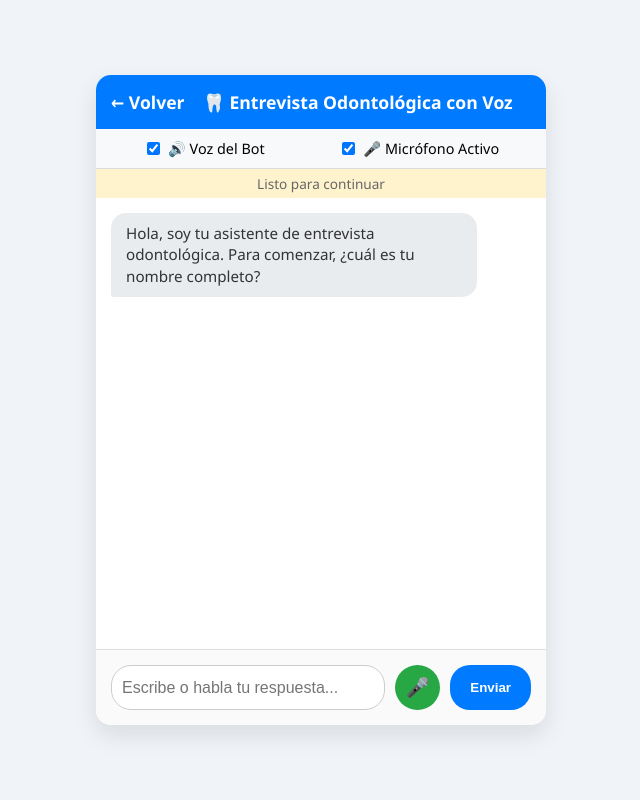
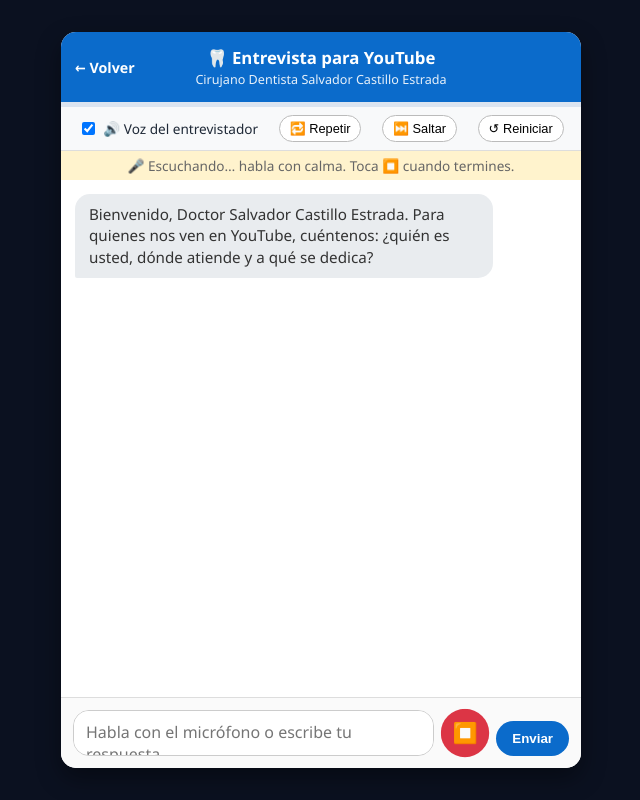
Before and after one commit to kriptonius/tvsam, a plain HTML site: page entrevista.html in a window 1280 px wide. Both pictures are taken after a click on the button "Hablar / terminar". Shown: the whole page, without its empty margins (319-959 px from the left). Drawn offline with Linux system fonts and the light colour scheme.

Commit message:
Add files via upload

```diff
--- a/entrevista.html
+++ b/entrevista.html
@@ -3,246 +3,205 @@
 <head>
 <meta charset="UTF-8">
 <meta name="viewport" content="width=device-width, initial-scale=1.0">
-    <title>Entrevista Odontológica Virtual con Voz</title>
+<title>Entrevista al Cirujano Dentista</title>
 <style>
-        body { font-family: 'Segoe UI', Tahoma, Geneva, Verdana, sans-serif; background-color: #f0f4f8; margin: 0; display: flex; justify-content: center; align-items: center; height: 100vh; }
-        .chat-container { width: 450px; max-width: 90%; background: white; border-radius: 15px; box-shadow: 0 10px 25px rgba(0,0,0,0.1); overflow: hidden; display: flex; flex-direction: column; height: 650px; }
-        .chat-header { background: #007bff; color: white; padding: 15px; text-align: center; font-weight: bold; font-size: 1.1em; }
-        .voice-controls { background: #f8f9fa; padding: 10px; display: flex; justify-content: space-around; border-bottom: 1px solid #ddd; }
-        .voice-controls label { display: flex; align-items: center; gap: 5px; font-size: 0.9em; cursor: pointer; }
-        .chat-messages { flex: 1; padding: 15px; overflow-y: auto; display: flex; flex-direction: column; gap: 10px; }
-        .message { max-width: 80%; padding: 10px 15px; border-radius: 15px; font-size: 0.95em; line-height: 1.4; }
-        .bot-message { background: #e9ecef; color: #333; align-self: flex-start; border-bottom-left-radius: 2px; }
-        .user-message { background: #007bff; color: white; align-self: flex-end; border-bottom-right-radius: 2px; }
-        .chat-input { display: flex; padding: 15px; border-top: 1px solid #ddd; background: #fafafa; gap: 10px; }
-        .chat-input input { flex: 1; padding: 10px; border: 1px solid #ccc; border-radius: 20px; outline: none; font-size: 1em; }
-        .chat-input button { padding: 10px 20px; background: #007bff; color: white; border: none; border-radius: 20px; cursor: pointer; font-weight: bold; }
-        .chat-input button:hover { background: #0056b3; }
-        .mic-button { background: #28a745 !important; width: 45px; height: 45px; border-radius: 50% !important; padding: 0 !important; display: flex; align-items: center; justify-content: center; font-size: 1.2em; }
-        .mic-button:hover { background: #218838 !important; }
-        .mic-button.recording { background: #dc3545 !important; animation: pulse 1.5s infinite; }
-        @keyframes pulse { 0%, 100% { transform: scale(1); } 50% { transform: scale(1.1); } }
-        .summary { background: #d4edda; color: #155724; padding: 15px; border-radius: 10px; margin-top: 10px; font-size: 0.9em; white-space: pre-wrap; }
-        .status { text-align: center; padding: 5px; font-size: 0.85em; color: #666; background: #fff3cd; }
+  *{box-sizing:border-box}
+  body{font-family:'Segoe UI',Tahoma,Geneva,Verdana,sans-serif;background:#0b1120;margin:0;display:flex;justify-content:center;align-items:center;min-height:100vh;color:#1f2937}
+  .chat-container{width:520px;max-width:96%;background:#fff;border-radius:15px;box-shadow:0 10px 25px rgba(0,0,0,.4);overflow:hidden;display:flex;flex-direction:column;height:92vh;max-height:760px}
+  .chat-header{background:#0b6bcb;color:#fff;padding:14px 16px;font-weight:bold;font-size:1.05em;text-align:center;position:relative}
+  .chat-header a{position:absolute;left:14px;top:50%;transform:translateY(-50%);color:#fff;text-decoration:none;font-size:.85em;font-weight:600}
+  .chat-header small{display:block;font-weight:400;font-size:.75em;opacity:.9;margin-top:2px}
+  .progress{height:5px;background:#dbe4f0}.progress div{height:100%;width:0;background:#22c55e;transition:width .3s}
+  .voice-controls{background:#f8f9fa;padding:8px 10px;display:flex;justify-content:space-around;border-bottom:1px solid #ddd;gap:6px;flex-wrap:wrap}
+  .voice-controls label{display:flex;align-items:center;gap:5px;font-size:.85em;cursor:pointer}
+  .voice-controls button{font-size:.8em;padding:5px 10px;border:1px solid #bbb;background:#fff;border-radius:14px;cursor:pointer}
+  .status{text-align:center;padding:5px;font-size:.85em;color:#666;background:#fff3cd}
+  .chat-messages{flex:1;padding:14px;overflow-y:auto;display:flex;flex-direction:column;gap:10px}
+  .message{max-width:85%;padding:10px 14px;border-radius:15px;font-size:.95em;line-height:1.4;white-space:pre-wrap}
+  .bot-message{background:#e9ecef;color:#333;align-self:flex-start;border-bottom-left-radius:2px}
+  .user-message{background:#0b6bcb;color:#fff;align-self:flex-end;border-bottom-right-radius:2px}
+  .chat-input{display:flex;padding:12px;border-top:1px solid #ddd;background:#fafafa;gap:8px;align-items:flex-end}
+  .chat-input textarea{flex:1;padding:10px 12px;border:1px solid #ccc;border-radius:16px;outline:none;font-size:1em;font-family:inherit;resize:none;height:46px;max-height:120px}
+  .chat-input button{padding:10px 16px;background:#0b6bcb;color:#fff;border:none;border-radius:20px;cursor:pointer;font-weight:bold}
+  .mic-button{background:#28a745!important;width:46px;height:46px;border-radius:50%!important;padding:0!important;font-size:1.2em}
+  .mic-button.recording{background:#dc3545!important;animation:pulse 1.3s infinite}
+  @keyframes pulse{0%,100%{transform:scale(1)}50%{transform:scale(1.1)}}
+  .summary{background:#d4edda;color:#155724;padding:14px;border-radius:10px;font-size:.88em;white-space:pre-wrap;line-height:1.45}
+  .actions{display:flex;gap:8px;flex-wrap:wrap}
+  .actions button{padding:9px 14px;border:none;border-radius:16px;background:#0b6bcb;color:#fff;font-weight:bold;cursor:pointer}
 </style>
 </head>
 <body>
-
 <div class="chat-container">
-    <div class="chat-header"><a href="index.html" style="color:#fff;text-decoration:none;float:left">← Volver</a>🦷 Entrevista Odontológica con Voz</div>
+  <div class="chat-header"><a href="index.html">← Volver</a>🦷 Entrevista para YouTube<small>Cirujano Dentista Salvador Castillo Estrada</small></div>
+  <div class="progress"><div id="bar"></div></div>
   <div class="voice-controls">
-        <label>
-            <input type="checkbox" id="enableSpeech" checked>
-            🔊 Voz del Bot
-        </label>
-        <label>
-            <input type="checkbox" id="enableMic" checked>
-            🎤 Micrófono Activo
-        </label>
+    <label><input type="checkbox" id="enableSpeech" checked>🔊 Voz del entrevistador</label>
+    <button onclick="repeatQuestion()">🔁 Repetir</button>
+    <button onclick="skipQuestion()">⏭️ Saltar</button>
+    <button onclick="restart()">↺ Reiniciar</button>
   </div>
-    <div class="status" id="status">Listo para comenzar</div>
+  <div class="status" id="status">Preparando entrevista…</div>
   <div class="chat-messages" id="chatMessages"></div>
   <div class="chat-input">
-        <input type="text" id="userInput" placeholder="Escribe o habla tu respuesta..." onkeypress="handleKeyPress(event)">
-        <button class="mic-button" id="micButton" onclick="toggleRecording()" title="Presiona para hablar">🎤</button>
+    <textarea id="userInput" placeholder="Habla con el micrófono o escribe tu respuesta…" onkeydown="handleKey(event)"></textarea>
+    <button class="mic-button" id="micButton" onclick="toggleRecording()" title="Hablar / terminar">🎤</button>
     <button onclick="sendMessage()">Enviar</button>
   </div>
 </div>
 
 <script>
+const DOCTOR = "Cirujano Dentista Salvador Castillo Estrada";
 const questions = [
-        "Hola, soy tu asistente de entrevista odontológica. Para comenzar, ¿cuál es tu nombre completo?",
-        "Mucho gusto, {nombre}. ¿Cuál es el motivo principal de tu consulta hoy? Por ejemplo: dolor, limpieza, revisión, ortodoncia",
-        "¿Experimentas algún dolor, sensibilidad o inflamación en este momento? Por favor, describe brevemente.",
-        "¿Tienes algún antecedente médico importante? Como alergias, medicamentos actuales, diabetes o hipertensión",
-        "¿Cuántas veces al día te cepillas los dientes y usas hilo dental?",
-        "¿Cuándo fue tu última visita al odontólogo y qué tratamiento te realizaron?",
-        "¿Tienes algún hábito como fumar, consumir alcohol o rechinar los dientes?"
+  "Bienvenido, Doctor Salvador Castillo Estrada. Para quienes nos ven en YouTube, cuéntenos: ¿quién es usted, dónde atiende y a qué se dedica?",
+  "¿Por qué decidió estudiar Odontología? ¿Qué lo motivó?",
+  "¿Cuántos años lleva ejerciendo y cómo es atender pacientes en el VRAEM?",
+  "¿Cuáles son los problemas dentales más comunes que ve en su consultorio?",
+  "¿Cuál es el error que más cometen las personas al cuidar sus dientes?",
+  "¿Cada cuánto tiempo deberíamos hacernos una limpieza o profilaxis dental, y por qué es importante?",
+  "Doctor, díganos un mito sobre los dientes que le gustaría desmentir hoy.",
+  "¿Cómo debemos cepillarnos correctamente? Explíquelo paso a paso para que los televidentes puedan aplicarlo.",
+  "¿Qué consejo le daría a quienes le tienen miedo al dentista?",
+  "¿Qué tratamiento le ha dado más satisfacción como profesional, y por qué?",
+  "¿Qué servicios ofrece y cómo pueden contactarlo o agendar una cita las personas que nos ven?",
+  "Para cerrar, doctor: ¿cuál es su mensaje final para los espectadores?"
 ];
+const labels = ["Presentación","Por qué odontología","Experiencia en el VRAEM","Problemas más comunes","Error más frecuente","Limpieza / profilaxis","Mito a desmentir","Cepillado correcto","Miedo al dentista","Tratamiento más satisfactorio","Servicios y contacto","Mensaje final"];
 
-    let currentStep = 0;
-    let answers = {};
-    let userName = "";
-    let recognition = null;
-    let isRecording = false;
-    let synth = window.speechSynthesis;
+let step = 0, answers = [], recognition = null, isRecording = false, finalText = "";
+const synth = window.speechSynthesis;
+const $ = id => document.getElementById(id);
 
-    // Configurar reconocimiento de voz
-    if ('webkitSpeechRecognition' in window || 'SpeechRecognition' in window) {
-        const SpeechRecognition = window.SpeechRecognition || window.webkitSpeechRecognition;
-        recognition = new SpeechRecognition();
-        recognition.lang = 'es-ES';
-        recognition.continuous = false;
-        recognition.interimResults = false;
-
-        recognition.onresult = function(event) {
-            const transcript = event.results[0][0].transcript;
-            document.getElementById('userInput').value = transcript;
-            stopRecording();
-            sendMessage();
+// ----- Voz: reconocimiento (continuo, para respuestas largas) -----
+const SR = window.SpeechRecognition || window.webkitSpeechRecognition;
+if (SR) {
+  recognition = new SR();
+  recognition.lang = 'es-PE';
+  recognition.continuous = true;
+  recognition.interimResults = true;
+  recognition.onresult = e => {
+    let interim = "";
+    for (let i = e.resultIndex; i < e.results.length; i++) {
+      const t = e.results[i][0].transcript;
+      if (e.results[i].isFinal) finalText += t + " "; else interim += t;
+    }
+    $('userInput').value = (finalText + interim).trim();
   };
-
-        recognition.onerror = function(event) {
-            console.error('Error de reconocimiento:', event.error);
-            updateStatus('Error de reconocimiento. Intenta de nuevo.');
-            stopRecording();
-        };
-
-        recognition.onend = function() {
-            if (isRecording) {
-                stopRecording();
-            }
-        };
+  recognition.onerror = e => { if (e.error !== 'no-speech') status('Micrófono: ' + e.error + '. Puedes escribir tu respuesta.'); };
+  recognition.onend = () => { if (isRecording) { try { recognition.start(); } catch (e) {} } };
 } else {
-        document.getElementById('micButton').disabled = true;
-        document.getElementById('micButton').title = 'Reconocimiento de voz no soportado';
-        document.getElementById('enableMic').checked = false;
+  $('micButton').disabled = true;
+  $('micButton').title = 'Este navegador no tiene reconocimiento de voz. Escribe tu respuesta.';
 }
 
-    function speak(text) {
-        if (!document.getElementById('enableSpeech').checked) return;
+function status(t){ $('status').textContent = t; }
 
-        // Cancelar cualquier habla anterior
+function speak(text){
+  if (!$('enableSpeech').checked || !synth) return;
   synth.cancel();
-
-        const utterance = new SpeechSynthesisUtterance(text);
-        utterance.lang = 'es-ES';
-        utterance.rate = 0.9;
-        utterance.pitch = 1;
-
-        // Intentar usar una voz en español
-        const voices = synth.getVoices();
-        const spanishVoice = voices.find(v => v.lang.startsWith('es'));
-        if (spanishVoice) {
-            utterance.voice = spanishVoice;
+  const u = new SpeechSynthesisUtterance(text);
+  u.lang = 'es-PE'; u.rate = .95;
+  const v = synth.getVoices().find(v => v.lang.startsWith('es'));
+  if (v) u.voice = v;
+  synth.speak(u);
 }
 
-        synth.speak(utterance);
+function toggleRecording(){
+  if (!recognition) return;
+  if (isRecording) { stopRecording(true); } else { startRecording(); }
+}
+function startRecording(){
+  if (synth) synth.cancel();
+  finalText = $('userInput').value ? $('userInput').value + " " : "";
+  isRecording = true;
+  $('micButton').classList.add('recording'); $('micButton').textContent = '⏹️';
+  status('🎤 Escuchando… habla con calma. Toca ⏹️ cuando termines.');
+  try { recognition.start(); } catch (e) {}
+}
+function stopRecording(autoSend){
+  isRecording = false;
+  $('micButton').classList.remove('recording'); $('micButton').textContent = '🎤';
+  try { recognition.stop(); } catch (e) {}
+  status('Revisa tu respuesta y toca Enviar (o edítala).');
 }
 
-    function toggleRecording() {
-        if (!recognition) {
-            alert('Tu navegador no soporta reconocimiento de voz');
-            return;
+// ----- Chat -----
+function addMessage(text, who){
+  const d = document.createElement('div');
+  d.className = 'message ' + (who === 'bot' ? 'bot-message' : 'user-message');
+  d.textContent = text;
+  $('chatMessages').appendChild(d);
+  $('chatMessages').scrollTop = $('chatMessages').scrollHeight;
+}
+function updateBar(){ $('bar').style.width = Math.round(step / questions.length * 100) + '%'; }
+
+function ask(){
+  updateBar();
+  if (step >= questions.length) { showSummary(); return; }
+  const q = questions[step];
+  status('Pregunta ' + (step + 1) + ' de ' + questions.length);
+  setTimeout(() => { addMessage(q, 'bot'); speak(q); }, 400);
+}
+function repeatQuestion(){ if (step < questions.length) { speak(questions[step]); } }
+function skipQuestion(){
+  if (step >= questions.length) return;
+  if (isRecording) stopRecording();
+  answers[step] = "(pregunta saltada)";
+  addMessage('(saltada)', 'user'); $('userInput').value = ''; step++; ask();
+}
+function sendMessage(){
+  if (step >= questions.length) return;
+  if (isRecording) stopRecording();
+  const text = $('userInput').value.trim();
+  if (!text) { status('Escribe o dicta tu respuesta primero.'); return; }
+  addMessage(text, 'user');
+  answers[step] = text;
+  $('userInput').value = ''; finalText = '';
+  step++; ask();
+}
+function handleKey(e){ if (e.key === 'Enter' && !e.shiftKey) { e.preventDefault(); sendMessage(); } }
+
+// ----- Resumen para YouTube -----
+function buildOutput(){
+  let t = "ENTREVISTA AL " + DOCTOR.toUpperCase() + "\n\n";
+  questions.forEach((q, i) => {
+    t += (i + 1) + ". " + labels[i] + "\nP: " + q + "\nR: " + (answers[i] || "—") + "\n\n";
+  });
+  t += "—— PARA YOUTUBE ——\n";
+  t += "TÍTULO SUGERIDO:\nEntrevista al Cirujano Dentista Salvador Castillo Estrada | Consejos para cuidar tus dientes\n\n";
+  t += "DESCRIPCIÓN SUGERIDA:\nEn esta entrevista conversamos con el " + DOCTOR + " sobre el cuidado de los dientes, los errores más comunes, mitos y consejos prácticos.\n\n";
+  t += "En este video:\n";
+  labels.forEach((l, i) => { t += "00:00 " + l + "\n"; });
+  t += "\n(Cambia 00:00 por el minuto real de cada tema al editar el video.)\n";
+  t += "\n#odontología #saludbucal #dentista #VRAEM #consejosdentales";
+  return t;
+}
+function showSummary(){
+  const out = buildOutput();
+  setTimeout(() => {
+    addMessage('Gracias, doctor. Con esto tienes tu entrevista lista. Abajo está el texto para copiar.', 'bot');
+    speak('Gracias, doctor. La entrevista ha terminado. Abajo tienes el texto para copiar.');
+    const box = document.createElement('div'); box.className = 'summary'; box.textContent = out;
+    const acts = document.createElement('div'); acts.className = 'actions';
+    const b1 = document.createElement('button'); b1.textContent = '📋 Copiar todo';
+    b1.onclick = () => { navigator.clipboard.writeText(out).then(() => { b1.textContent = '✓ Copiado'; }, () => { b1.textContent = 'No se pudo copiar'; }); };
+    const b2 = document.createElement('button'); b2.textContent = '↺ Nueva entrevista'; b2.onclick = restart;
+    acts.append(b1, b2);
+    $('chatMessages').append(box, acts);
+    $('chatMessages').scrollTop = $('chatMessages').scrollHeight;
+    status('Entrevista finalizada');
+  }, 400);
+}
+function restart(){
+  if (isRecording) stopRecording();
+  if (synth) synth.cancel();
+  step = 0; answers = []; finalText = '';
+  $('chatMessages').innerHTML = ''; $('userInput').value = '';
+  ask();
 }
 
-        if (isRecording) {
-            stopRecording();
-        } else {
-            startRecording();
-        }
-    }
-
-    function startRecording() {
-        if (!document.getElementById('enableMic').checked) {
-            alert('Activa el micrófono en los controles superiores');
-            return;
-        }
-
-        const micButton = document.getElementById('micButton');
-        micButton.classList.add('recording');
-        micButton.textContent = '⏹️';
-        isRecording = true;
-        updateStatus('🎤 Escuchando... Habla ahora');
-
-        try {
-            recognition.start();
-        } catch (e) {
-            console.error('Error al iniciar reconocimiento:', e);
-            stopRecording();
-        }
-    }
-
-    function stopRecording() {
-        const micButton = document.getElementById('micButton');
-        micButton.classList.remove('recording');
-        micButton.textContent = '🎤';
-        isRecording = false;
-        updateStatus('Listo para continuar');
-
-        try {
-            recognition.stop();
-        } catch (e) {
-            console.error('Error al detener reconocimiento:', e);
-        }
-    }
-
-    function updateStatus(text) {
-        document.getElementById('status').textContent = text;
-    }
-
-    function addMessage(text, sender) {
-        const chatMessages = document.getElementById('chatMessages');
-        const msgDiv = document.createElement('div');
-        msgDiv.className = `message ${sender === 'bot' ? 'bot-message' : 'user-message'}`;
-        msgDiv.textContent = text;
-        chatMessages.appendChild(msgDiv);
-        chatMessages.scrollTop = chatMessages.scrollHeight;
-    }
-
-    function askQuestion() {
-        if (currentStep < questions.length) {
-            let q = questions[currentStep].replace("{nombre}", userName);
-            setTimeout(() => {
-                addMessage(q, 'bot');
-                speak(q);
-            }, 500);
-        } else {
-            showSummary();
-        }
-    }
-
-    function sendMessage() {
-        const input = document.getElementById('userInput');
-        const text = input.value.trim();
-        if (!text) return;
-
-        addMessage(text, 'user');
-        input.value = '';
-
-        // Guardar respuesta
-        if (currentStep === 0) userName = text;
-        answers[`Pregunta ${currentStep + 1}`] = text;
-
-        currentStep++;
-        askQuestion();
-    }
-
-    function showSummary() {
-        let summaryText = "✅ ENTREVISTA FINALIZADA - RESUMEN\n\n";
-        summaryText += `Paciente: ${userName}\n`;
-        summaryText += `Motivo: ${answers['Pregunta 2']}\n`;
-        summaryText += `Síntomas: ${answers['Pregunta 3']}\n`;
-        summaryText += `Antecedentes: ${answers['Pregunta 4']}\n`;
-        summaryText += `Higiene: ${answers['Pregunta 5']}\n`;
-        summaryText += `Última visita: ${answers['Pregunta 6']}\n`;
-        summaryText += `Hábitos: ${answers['Pregunta 7']}\n\n`;
-        summaryText += "Este resumen puede ser copiado y enviado a tu odontólogo.";
-
-        setTimeout(() => {
-            const chatMessages = document.getElementById('chatMessages');
-            const summaryDiv = document.createElement('div');
-            summaryDiv.className = 'summary';
-            summaryDiv.textContent = summaryText;
-            chatMessages.appendChild(summaryDiv);
-            chatMessages.scrollTop = chatMessages.scrollHeight;
-
-            speak('Entrevista finalizada. Aquí está el resumen de tus respuestas.');
-        }, 500);
-    }
-
-    function handleKeyPress(event) {
-        if (event.key === 'Enter') sendMessage();
-    }
-
-    // Cargar voces
-    if (synth.onvoiceschanged !== undefined) {
-        synth.onvoiceschanged = () => synth.getVoices();
-    }
-
-    // Iniciar
-    setTimeout(() => askQuestion(), 1000);
+if (synth && synth.onvoiceschanged !== undefined) synth.onvoiceschanged = () => synth.getVoices();
+setTimeout(ask, 800);
 </script>
-
 </body>
 </html>
```
Lines whose indentation alone changed are shown as unchanged.
